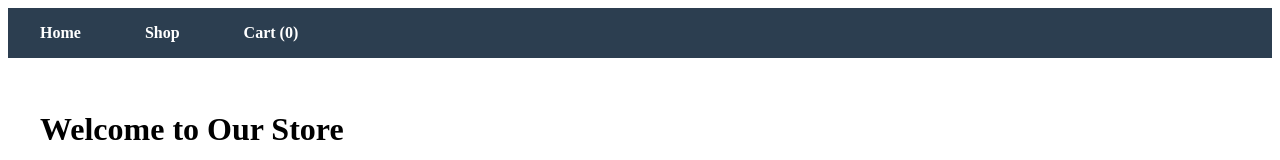
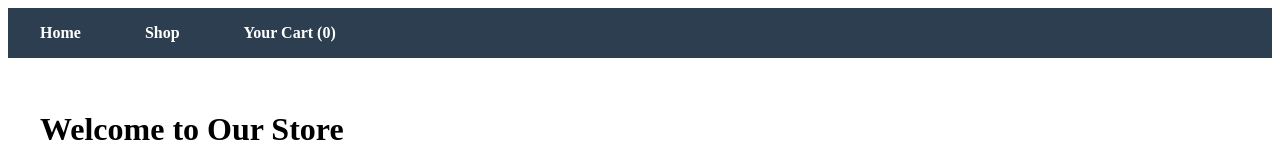
Before and after one commit to Chaostradamus/mock-shopping-cart, a React (Vite) app: page / in a window 1280 px wide. Shown: the top 160 px of the page. Built offline with nearby package versions, Linux system fonts and the light colour scheme.

Commit message:
first commit

```diff
--- a/src/components/Navbar.jsx
+++ b/src/components/Navbar.jsx
@@ -11,7 +11,7 @@ const Navbar = () => {
           <Link to="/shop">Shop</Link>
         </li>
         <li>
-          <Link to="/cart">Cart (0)</Link>
+          <Link to="/cart"> Your Cart (0)</Link>
         </li>
         <li></li>
       </ul>
```
